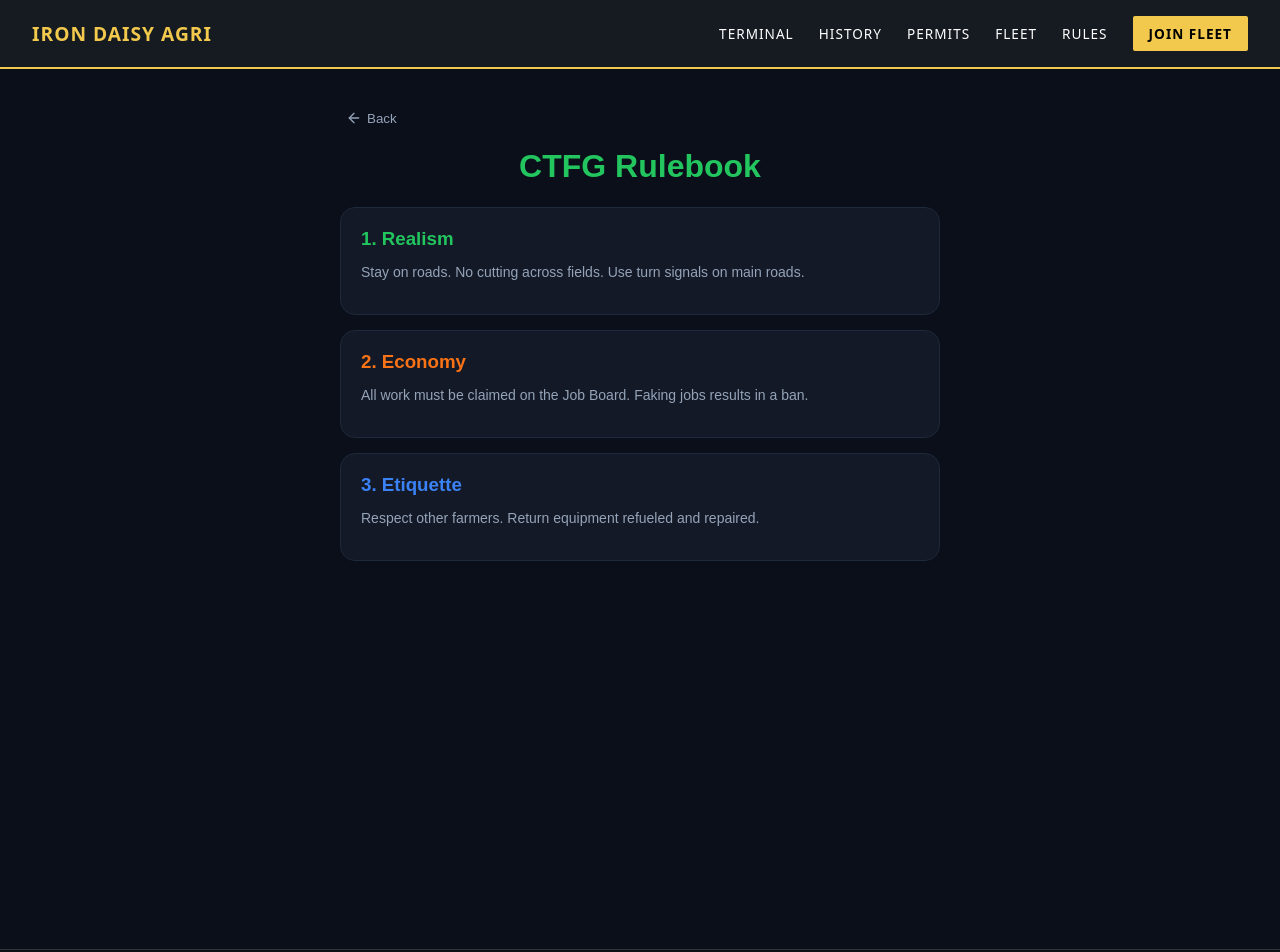
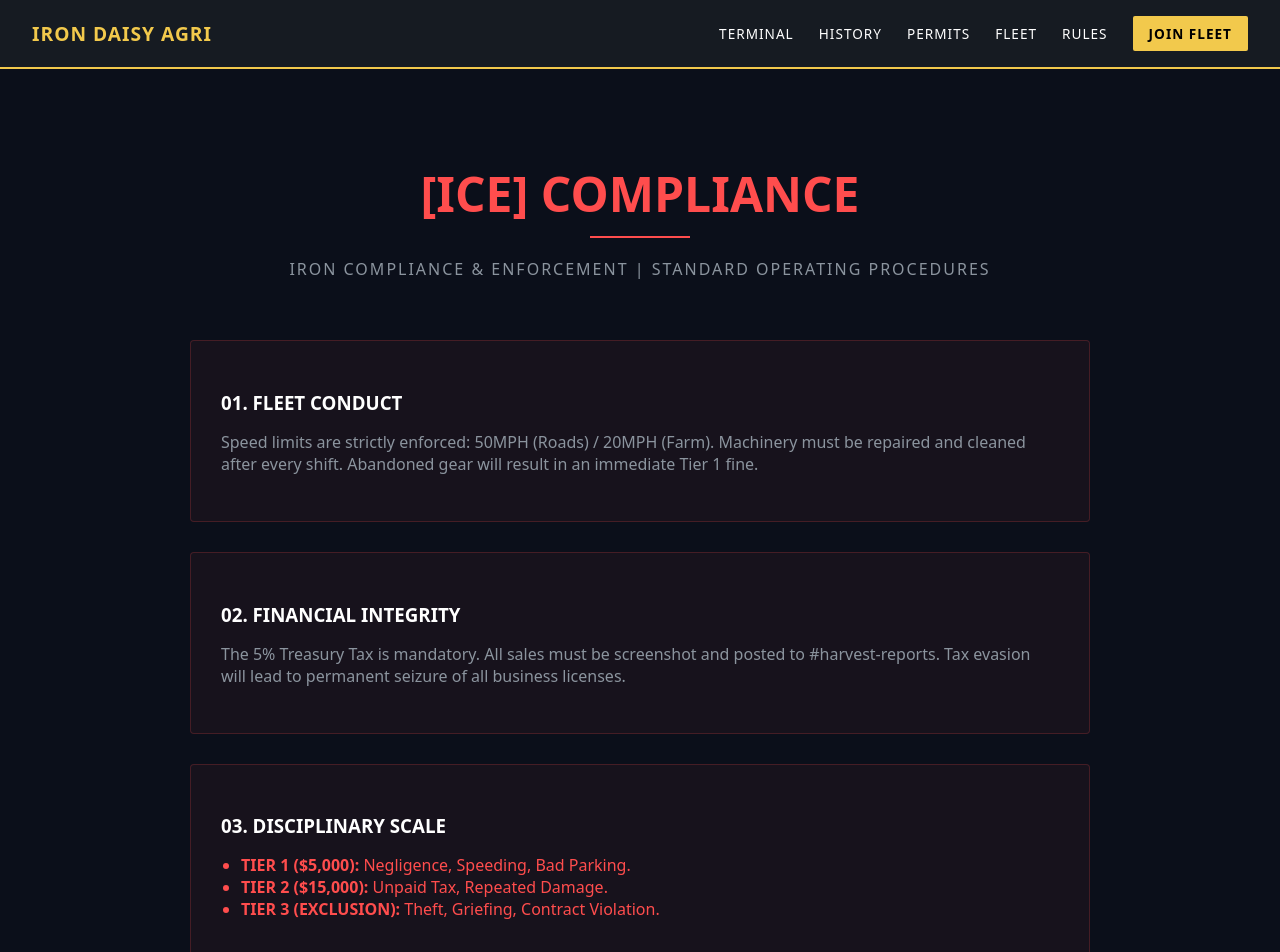
Before and after one commit to Daisyfarm/ctfg-portal, a Next.js app: page /rules in a window 1280 px wide. Shown: the top 952 px of the page. Built offline with nearby package versions, Linux system fonts and the light colour scheme.

Commit message:
Update page.tsx

```diff
--- a/app/rules/page.tsx
+++ b/app/rules/page.tsx
@@ -1,28 +1,45 @@
-"use client";
 import React from 'react';
-import { Shield, Tractor, Scale, MessageSquare, ArrowLeft } from 'lucide-react';
 
-export default function Rules() {
+export default function RulesPage() {
   return (
-    <div style={{ background:'#0b0f1a', minHeight:'100vh', color:'#fff', padding:'40px 20px', fontFamily:'sans-serif' }}>
-      <div style={{ maxWidth:'600px', margin:'0 auto' }}>
-        <button onClick={()=>window.location.href='/dashboard'} style={{ background:'none', border:'none', color:'#94a3b8', cursor:'pointer', marginBottom:'20px', display:'flex', alignItems:'center', gap:'5px' }}><ArrowLeft size={16}/> Back</button>
-        <h1 style={{ textAlign:'center', color:'#22c55e' }}>CTFG Rulebook</h1>
-        <div style={{ display:'flex', flexDirection:'column', gap:'15px', marginTop:'20px' }}>
-          <div style={{ background:'#131926', padding:'20px', borderRadius:'15px', border:'1px solid #1e293b' }}>
-            <h3 style={{ margin:0, color:'#22c55e' }}>1. Realism</h3>
-            <p style={{ fontSize:'14px', color:'#94a3b8' }}>Stay on roads. No cutting across fields. Use turn signals on main roads.</p>
-          </div>
-          <div style={{ background:'#131926', padding:'20px', borderRadius:'15px', border:'1px solid #1e293b' }}>
-            <h3 style={{ margin:0, color:'#f97316' }}>2. Economy</h3>
-            <p style={{ fontSize:'14px', color:'#94a3b8' }}>All work must be claimed on the Job Board. Faking jobs results in a ban.</p>
-          </div>
-          <div style={{ background:'#131926', padding:'20px', borderRadius:'15px', border:'1px solid #1e293b' }}>
-            <h3 style={{ margin:0, color:'#3b82f6' }}>3. Etiquette</h3>
-            <p style={{ fontSize:'14px', color:'#94a3b8' }}>Respect other farmers. Return equipment refueled and repaired.</p>
-          </div>
+    <div style={{ padding: '60px 20px', maxWidth: '900px', margin: '0 auto' }}>
+      <header style={{ textAlign: 'center', marginBottom: '60px' }}>
+        <h1 style={{ color: '#ff4d4d', fontSize: '3rem', fontWeight: 900, marginBottom: '10px' }}>
+          [ICE] COMPLIANCE
+        </h1>
+        <div style={{ height: '2px', background: '#ff4d4d', width: '100px', margin: '0 auto' }}></div>
+        <p style={{ marginTop: '20px', color: '#8b949e', textTransform: 'uppercase', letterSpacing: '2px' }}>
+          Iron Compliance & Enforcement | Standard Operating Procedures
+        </p>
+      </header>
+
+      <div style={{ display: 'flex', flexDirection: 'column', gap: '30px' }}>
+        <div style={ruleBox}>
+          <h3 style={{ color: 'white', marginBottom: '10px' }}>01. FLEET CONDUCT</h3>
+          <p style={{ color: '#8b949e' }}>Speed limits are strictly enforced: 50MPH (Roads) / 20MPH (Farm). Machinery must be repaired and cleaned after every shift. Abandoned gear will result in an immediate Tier 1 fine.</p>
+        </div>
+
+        <div style={ruleBox}>
+          <h3 style={{ color: 'white', marginBottom: '10px' }}>02. FINANCIAL INTEGRITY</h3>
+          <p style={{ color: '#8b949e' }}>The 5% Treasury Tax is mandatory. All sales must be screenshot and posted to #harvest-reports. Tax evasion will lead to permanent seizure of all business licenses.</p>
+        </div>
+
+        <div style={ruleBox}>
+          <h3 style={{ color: 'white', marginBottom: '10px' }}>03. DISCIPLINARY SCALE</h3>
+          <ul style={{ color: '#ff4d4d', paddingLeft: '20px' }}>
+            <li><strong>TIER 1 ($5,000):</strong> Negligence, Speeding, Bad Parking.</li>
+            <li><strong>TIER 2 ($15,000):</strong> Unpaid Tax, Repeated Damage.</li>
+            <li><strong>TIER 3 (EXCLUSION):</strong> Theft, Griefing, Contract Violation.</li>
+          </ul>
         </div>
       </div>
     </div>
   );
 }
+
+const ruleBox = {
+  background: 'rgba(255, 77, 77, 0.05)',
+  border: '1px solid rgba(255, 77, 77, 0.2)',
+  padding: '30px',
+  borderRadius: '4px'
+};
```
